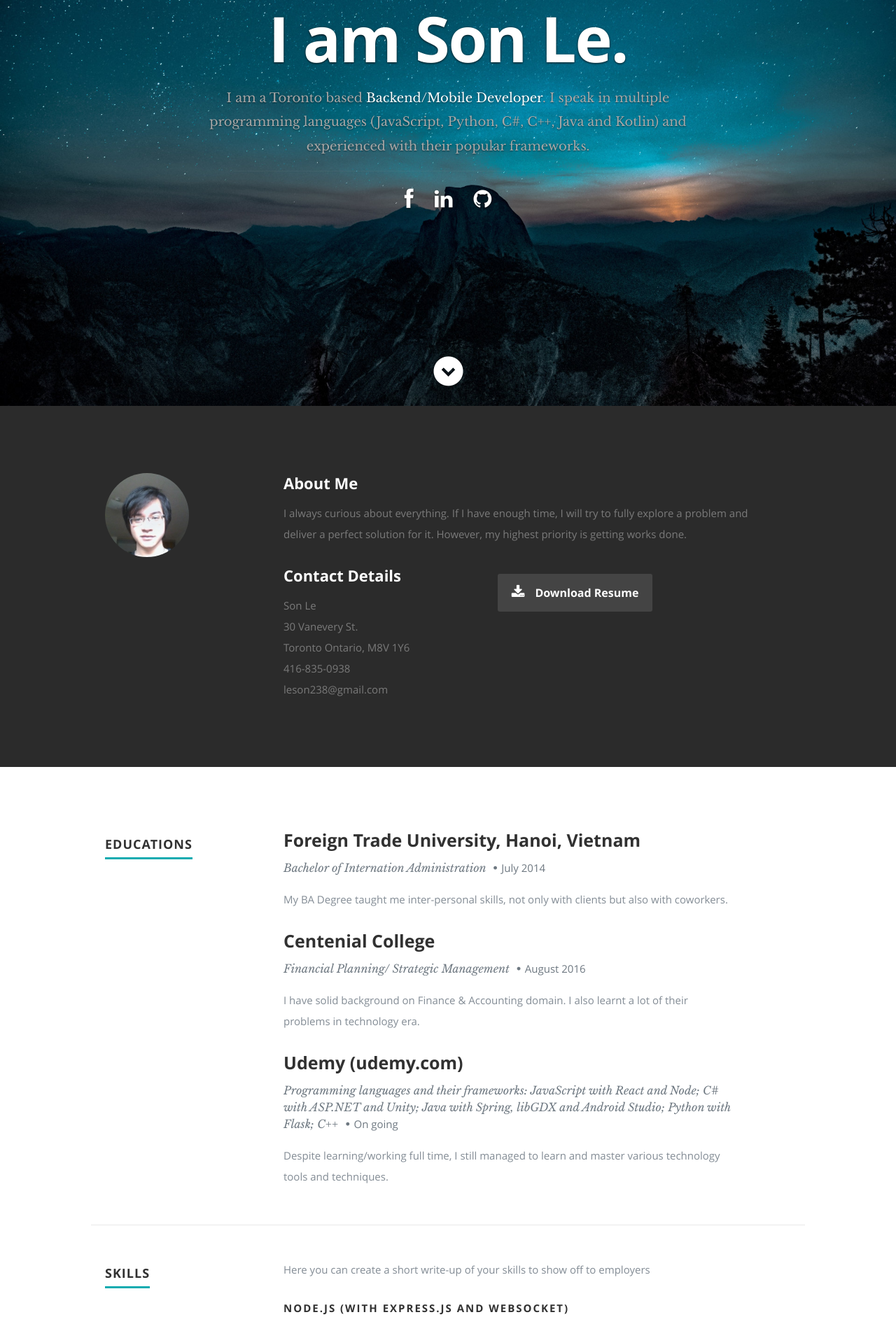
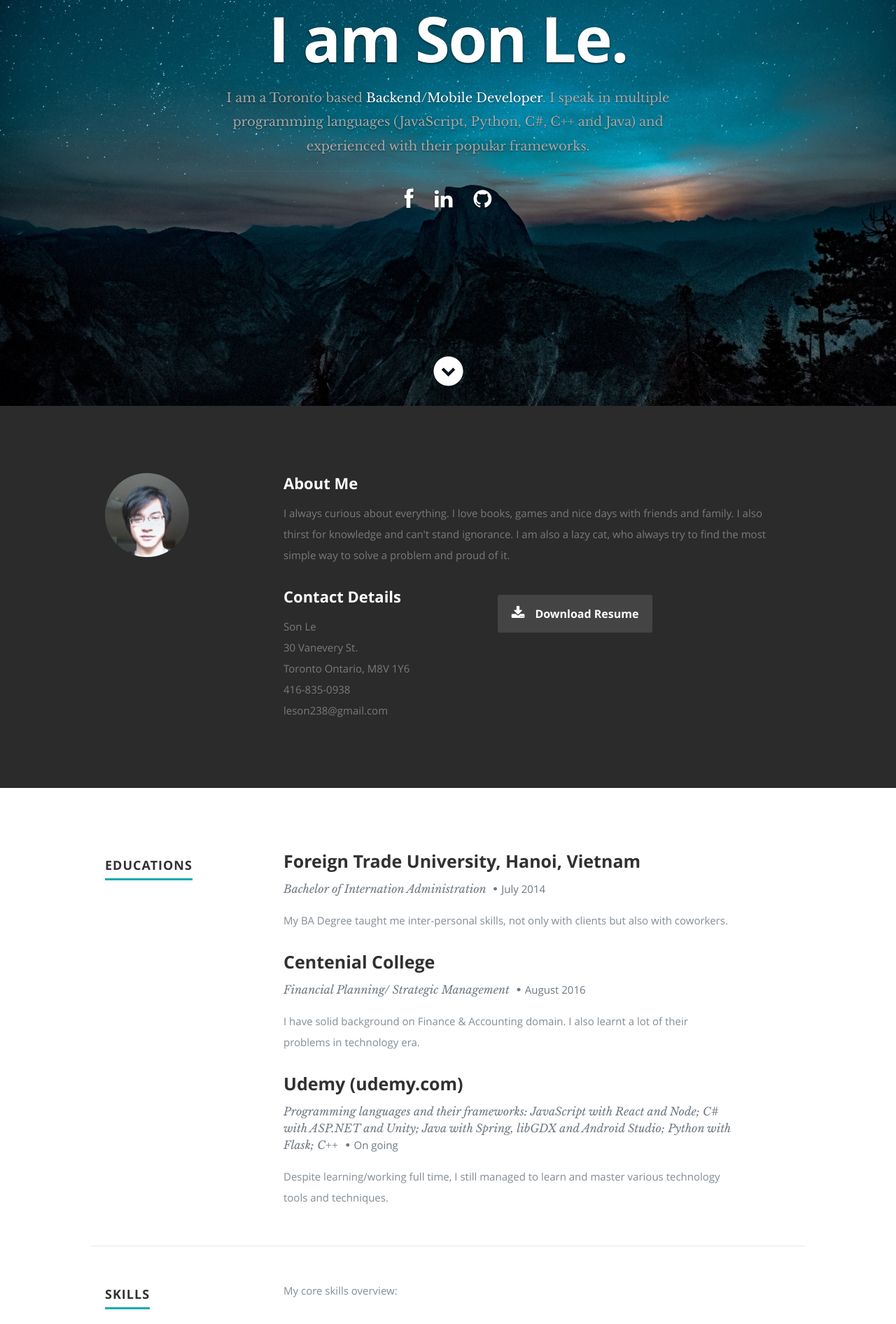
Before and after one commit to leson238/mysite, a React (Create React App) app: page / in a window 1280 px wide. Shown: the part 220-2112 px from the top of the page at 70% size. Built offline with nearby package versions, Linux system fonts and the light colour scheme.

Commit message:
Update projects section: -Add images -Small adjustment in Contact, Data

```diff
--- a/src/Components/Contact.js
+++ b/src/Components/Contact.js
@@ -58,7 +58,7 @@ const Contact = ({ data, handleSubmit }) => {
               </div>
               <div>
                 <button className="submit" type="submit">
-                  Submit
+                  Send
                 </button>
                 <span id="image-loader">
                   <img alt="" src="images/loader.gif" />
--- a/src/resumeData.json
+++ b/src/resumeData.json
@@ -2,10 +2,10 @@
     "main": {
         "name": "Son Le",
         "occupation": "Backend/Mobile Developer",
-        "description": "I speak in multiple programming languages (JavaScript, Python, C#, C++, Java and Kotlin) and experienced with their popular frameworks",
+        "description": "I speak in multiple programming languages (JavaScript, Python, C#, C++ and Java) and experienced with their popular frameworks",
         "image": "profilepic.jpg",
-        "bio": "I always curious about everything. If I have enough time, I will try to fully explore a problem and deliver a perfect solution for it. However, my highest priority is getting works done.",
-        "contactmessage": "Interested to discuss things with me? Here you are: ",
+        "bio": "I always curious about everything. I love books, games and nice days with friends and family. I also thirst for knowledge and can't stand ignorance. I am also a lazy cat, who always try to find the most simple way to solve a problem and proud of it.",
+        "contactmessage": "Want to talk with me? I will try to reply as soon as possible: ",
         "email": "leson238@gmail.com",
         "phone": "416-835-0938",
         "address": {
@@ -35,7 +35,7 @@
         ]
     },
     "resume": {
-        "skillmessage": "Here you can create a short write-up of your skills to show off to employers",
+        "skillmessage": "My core skills overview: ",
         "educations": [
             {
                 "school": "Foreign Trade University, Hanoi, Vietnam",
@@ -90,8 +90,20 @@
     "portfolio": {
         "projects": [
             {
+                "title": "Weather App",
+                "category": "A simple NodeJS weather forecast based on geolocation using API",
+                "image": "weather-webapp.jpg",
+                "url": "https://sonle-weather-web-server.herokuapp.com/"
+            },
+            {
+                "title": "Realtime Chat App",
+                "category": "A NodeJS real time chat app with Express and Websocket",
+                "image": "realtime-chatapp.jpg",
+                "url": "http://sonle-chatapp.herokuapp.com/"
+            },
+            {
                 "title": "Resume Website",
-                "category": "A React based resume website",
+                "category": "A React based with NodeJS server resume website",
                 "image": "resume-website.jpg",
                 "url": "http://www.sonledev.com"
             }
```
Also changed, not shown: public/images/portfolio/realtime-chatapp.jpg (added), public/images/portfolio/weather-webapp.jpg (added).
